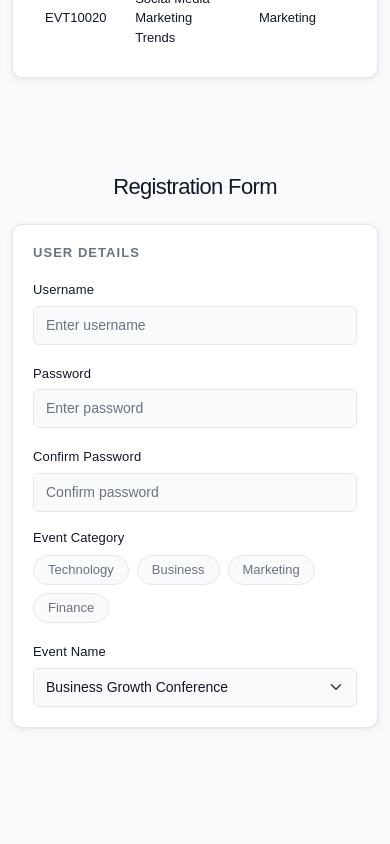
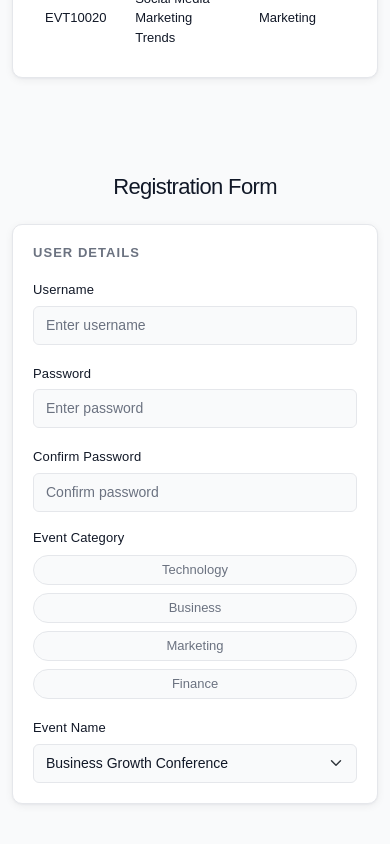
Before and after one commit to khaimonh/COS30043, a Vue app in the folder assignment1/: page / in a window 390 px wide. Shown: the part 3593-4437 px from the top of the page. Before the commit the page ends 4369 px from the top, so only its background shows below. Built offline with nearby package versions, Linux system fonts and the light colour scheme; a web font is replaced by a local one.

Commit message:
Fix responsive event registration

```diff
--- a/assignment1/src/assets/styles/eventInformation.css
+++ b/assignment1/src/assets/styles/eventInformation.css
@@ -27,18 +27,14 @@
     --radius-lg: 16px;
 
     --shadow-card: 0 2px 8px rgba(17, 24, 39, 0.06), 0 1px 2px rgba(17, 24, 39, 0.04);
-
-    --transition: 0.22s cubic-bezier(0.4, 0, 0.2, 1);
 }
 
-/* ── Page Wrapper ─────────────────────────────────────────── */
 #event-information {
     background-color: var(--color-bg);
     font-family: var(--font-primary);
     -webkit-font-smoothing: antialiased;
 }
 
-/* ── Page Title ───────────────────────────────────────────── */
 #event-information .page-title {
     font-size: 1.75rem;
     font-weight: 300;
@@ -49,7 +45,6 @@
     line-height: 1.2;
 }
 
-/* ── Section Title ────────────────────────────────────────── */
 #event-information .section-title {
     font-size: 0.8125rem;
     font-weight: 600;
@@ -59,17 +54,6 @@
     margin-bottom: 1rem;
 }
 
-/* ── Cards — Bootstrap .col children ─────────────────────── */
-/* Expected markup:
-   <div class="row g-3 g-md-4">
-     <div class="col-12 col-lg-4">
-       <div class="filter-section"> … </div>
-     </div>
-     <div class="col-12 col-lg-8">
-       <div class="events-table-section"> … </div>
-     </div>
-   </div>
-*/
 #event-information .filter-section,
 #event-information .events-table-section {
     background-color: var(--color-surface);
@@ -80,7 +64,6 @@
     height: 100%;
 }
 
-/* ── Filter Inputs ────────────────────────────────────────── */
 #event-information .input-group-custom {
     display: flex;
     flex-direction: column;
@@ -121,7 +104,6 @@
     font-weight: 300;
 }
 
-/* ── Radio Group ──────────────────────────────────────────── */
 #event-information .radio-group {
     display: flex;
     flex-wrap: wrap;
@@ -132,7 +114,6 @@
     margin: 0;
 }
 
-/* Style radio inputs as pill toggles */
 #event-information .radio-item input[type="radio"] {
     display: none;
 }
@@ -165,7 +146,6 @@
     color: var(--color-primary);
 }
 
-/* ── Events Table ─────────────────────────────────────────── */
 #event-information #events-table {
     font-family: var(--font-primary);
     font-size: 0.875rem;
@@ -215,7 +195,6 @@
     border-bottom: none;
 }
 
-/* ── Responsive ───────────────────────────────────────────── */
 @media (max-width: 575.98px) {
     #event-information .page-title {
         font-size: 1.375rem;
--- a/assignment1/src/assets/styles/registrationForm.css
+++ b/assignment1/src/assets/styles/registrationForm.css
@@ -1,45 +1,37 @@
-/* ============================================================
-   registrationForm.css — Elegant Design System
-   Typography: Google Sans | Palette: #3B82F6 primary, #111827 text
-   Grid: Bootstrap 5
-   ============================================================ */
-
 @import url('https://fonts.googleapis.com/css2?family=Google+Sans:wght@100;200;300;400;500;600&family=Anonymous+Pro&display=swap');
 
-/* ── Design Tokens ────────────────────────────────────────── */
 :root {
-    --color-primary:      #3B82F6;
-    --color-primary-d:    #2563EB;
-    --color-primary-soft: #EFF6FF;
-    --color-danger:       #DC2626;
-    --color-danger-soft:  #FEF2F2;
-    --color-success:      #16A34A;
-    --color-surface:      #FFFFFF;
-    --color-text:         #111827;
-    --color-text-muted:   #6B7280;
-    --color-border:       #E5E7EB;
-    --color-bg:           #F9FAFB;
+    --color-primary: #3b82f6;
+    --color-primary-d: #2563eb;
+    --color-primary-soft: #eff6ff;
+    --color-danger: #dc2626;
+    --color-danger-soft: #fef2f2;
+    --color-success: #16a34a;
+    --color-surface: #ffffff;
+    --color-text: #111827;
+    --color-text-muted: #6b7280;
+    --color-border: #e5e7eb;
+    --color-bg: #f9fafb;
 
     --font-primary: 'Google Sans', sans-serif;
-    --font-mono:    'Anonymous Pro', monospace;
+    --font-mono: 'Anonymous Pro', monospace;
 
     --radius-sm: 6px;
     --radius-md: 10px;
     --radius-lg: 16px;
 
-    --shadow-card: 0 2px 8px rgba(17, 24, 39, 0.06), 0 1px 2px rgba(17, 24, 39, 0.04);
+    --shadow-card:
+        0 2px 8px rgba(17, 24, 39, 0.06), 0 1px 2px rgba(17, 24, 39, 0.04);
 
     --transition: 0.22s cubic-bezier(0.4, 0, 0.2, 1);
 }
 
-/* ── Page Wrapper ─────────────────────────────────────────── */
 #registration-form {
     background-color: var(--color-bg);
     font-family: var(--font-primary);
     -webkit-font-smoothing: antialiased;
 }
 
-/* ── Page Title ───────────────────────────────────────────── */
 #registration-form .page-title {
     font-size: 1.75rem;
     font-weight: 300;
@@ -50,7 +42,6 @@
     line-height: 1.2;
 }
 
-/* ── Section Title ────────────────────────────────────────── */
 #registration-form .section-title {
     font-size: 0.8125rem;
     font-weight: 600;
@@ -60,17 +51,6 @@
     margin-bottom: 1rem;
 }
 
-/* ── Cards — Bootstrap .col children ─────────────────────── */
-/* Expected markup:
-   <div class="row g-3 g-md-4">
-     <div class="col-12 col-md-8">
-       <div class="form-card"> … </div>
-     </div>
-     <div class="col-12 col-md-4">
-       <div class="summary-section"> … </div>
-     </div>
-   </div>
-*/
 #registration-form .form-card,
 #registration-form .summary-section {
     background-color: var(--color-surface);
@@ -81,7 +61,6 @@
     height: 100%;
 }
 
-/* ── Form Labels ──────────────────────────────────────────── */
 #registration-form .form-label {
     font-size: 0.8125rem;
     font-weight: 500;
@@ -90,7 +69,6 @@
     margin-bottom: 0.375rem;
 }
 
-/* ── Form Controls ────────────────────────────────────────── */
 #registration-form .form-control,
 #registration-form .form-select {
     font-family: var(--font-primary);
@@ -101,7 +79,9 @@
     border: 1px solid var(--color-border);
     border-radius: var(--radius-sm);
     padding: 0.5rem 0.75rem;
-    transition: border-color var(--transition), box-shadow var(--transition);
+    transition:
+        border-color var(--transition),
+        box-shadow var(--transition);
     -webkit-font-smoothing: antialiased;
 }
 
@@ -129,15 +109,7 @@
     border-color: var(--color-success);
 }
 
-/* ── Category Options — pill toggles ─────────────────────── */
-/* Expected markup:
-   <div class="category-options">
-     <label class="category-option">
-       <input type="radio" name="category" />
-       Label text
-     </label>
-   </div>
-*/
+
 #registration-form .category-options {
     display: flex;
     flex-wrap: wrap;
@@ -148,8 +120,8 @@
     margin: 0;
 }
 
-#registration-form .category-option input[type="radio"],
-#registration-form .category-option input[type="checkbox"] {
+#registration-form .category-option input[type='radio'],
+#registration-form .category-option input[type='checkbox'] {
     display: none;
 }
 
@@ -183,7 +155,6 @@
     color: var(--color-primary);
 }
 
-/* ── Confirm Password ─────────────────────────────────────── */
 #registration-form .confirm-password-content {
     display: flex;
     flex-direction: column;
@@ -200,7 +171,6 @@
     letter-spacing: 0.01em;
 }
 
-/* ── Summary Section ──────────────────────────────────────── */
 #registration-form .summary-section p {
     font-size: 0.875rem;
     font-weight: 300;
@@ -210,6 +180,7 @@
     display: flex;
     justify-content: space-between;
     gap: 1rem;
+    min-width: 0;
 }
 
 #registration-form .summary-section p strong,
@@ -228,7 +199,6 @@
     margin: 1rem 0;
 }
 
-/* ── Responsive ───────────────────────────────────────────── */
 @media (max-width: 575.98px) {
     #registration-form .page-title {
         font-size: 1.375rem;
@@ -238,6 +208,28 @@
     #registration-form .summary-section {
         padding: 1.25rem;
         border-radius: var(--radius-md);
+    }
+
+    #registration-form .category-options {
+        flex-direction: column;
+        align-items: stretch;
+    }
+
+    #registration-form .category-option {
+        width: 100%;
+        justify-content: center;
+    }
+
+    #registration-form .summary-section p {
+        flex-direction: column;
+        align-items: flex-start;
+        gap: 0.15rem;
+        overflow-wrap: anywhere;
+    }
+
+    #registration-form .summary-section p strong,
+    #registration-form .summary-section p span:first-child {
+        white-space: normal;
     }
 }
 
```
